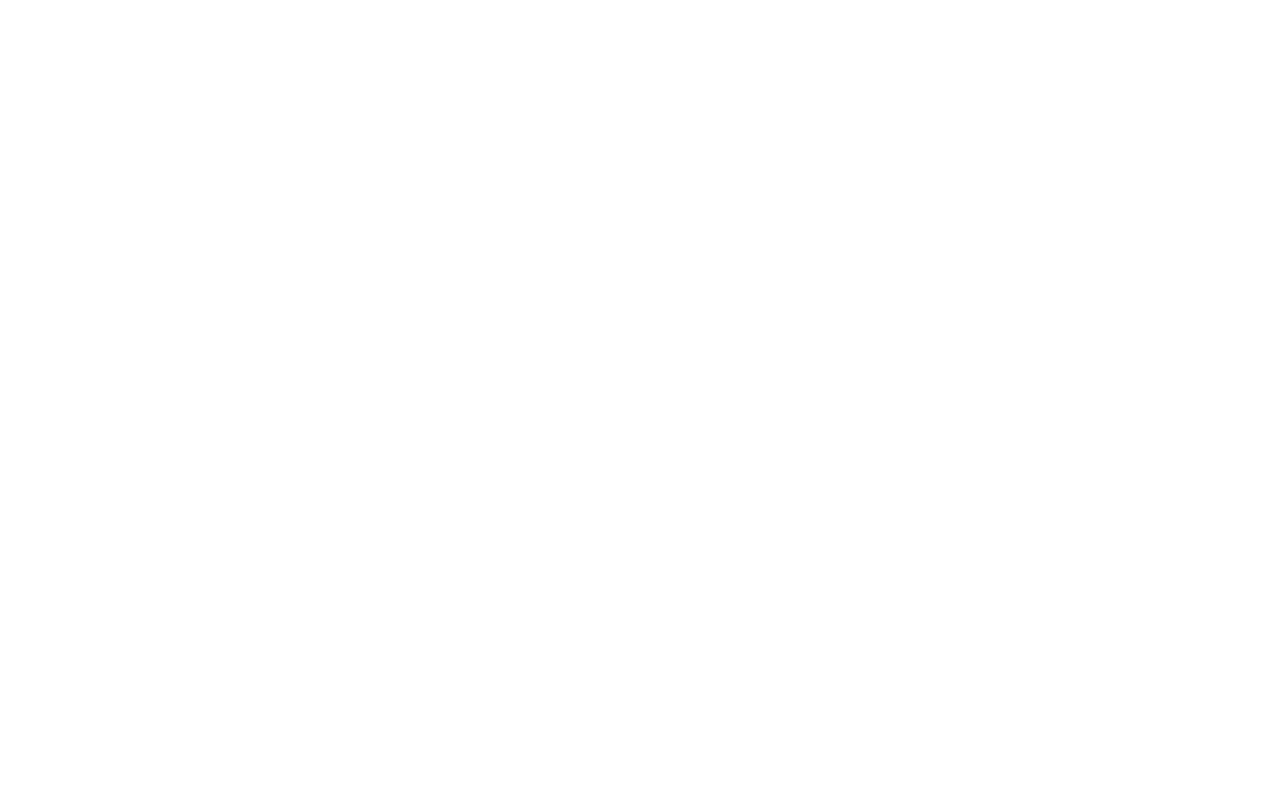
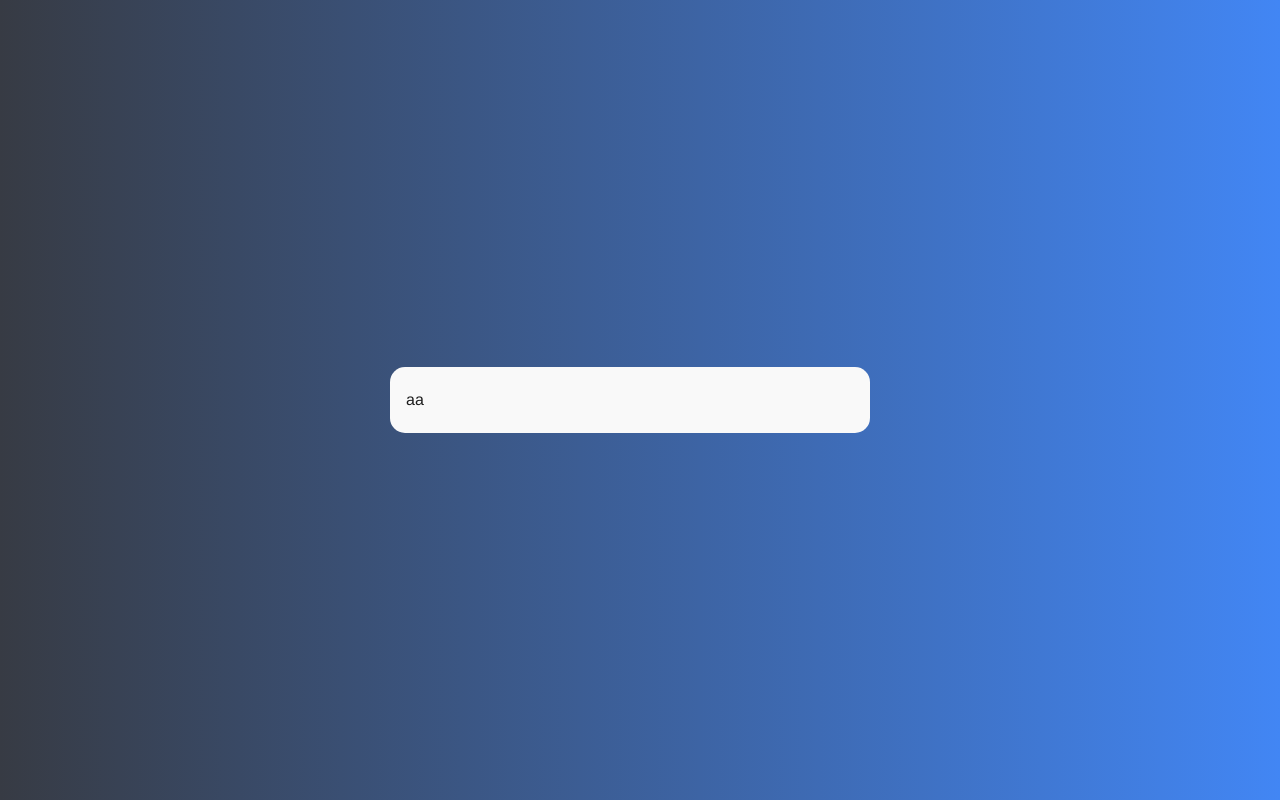
Before and after one commit to jepapt2/React_ProfileSite, a React (Create React App) app: page / in a window 1280 px wide. Built offline with nearby package versions, Linux system fonts and the light colour scheme.

Commit message:
components_directory_and_Card_Create

```diff
--- a/src/App.tsx
+++ b/src/App.tsx
@@ -1,11 +1,14 @@
 import AppContainer from './styles/AppContainer'
 import { ThemeProvider } from 'styled-components'
 import Theme from './styles/theme'
+import Card from './components/ui/Card'
 
 function App() {
   return (
     <ThemeProvider theme={Theme}>
-      <AppContainer></AppContainer>
+      <AppContainer>
+        <Card>aa</Card>
+      </AppContainer>
     </ThemeProvider>
   )
 }
--- a/src/components/ui/Card.tsx
+++ b/src/components/ui/Card.tsx
@@ -1,9 +1,16 @@
 import styled from 'styled-components'
 
-const SomethingContainer = styled.div``
-
-function Card() {
-  return <div></div>
+type Props = {
+  children: React.ReactNode
 }
 
+const Card: React.FC<Props> = ({ children }) => {
+  return <StyledCard>{children}</StyledCard>
+}
+
+const StyledCard = styled.div`
+  background-color: ${(props) => props.theme.colors.baseColor};
+  border-radius: 15px;
+  padding: 24px 16px;
+`
 export default Card
--- a/src/styles/AppContainer.ts
+++ b/src/styles/AppContainer.ts
@@ -2,6 +2,8 @@
 
 //App.tsx用のレスポンシブコンテナ
 const AppContainer = styled.div`
+    min-height: 100vh;
+    min-height: 100svh;
     display: flex;
     flex-wrap: wrap;
     align-content: center;
@@ -12,7 +14,6 @@
     > * {
         width: 100%;
         max-width: 480px;
-        margin-bottom: 20px;
     }
     @media (min-width: 768px) {
         > * {
--- a/src/styles/theme.ts
+++ b/src/styles/theme.ts
@@ -16,7 +16,7 @@
 
 type AppTheme = typeof Theme
 
-//theme用の型定義
+// theme用の型定義
 declare module 'styled-components' {
   // eslint-disable-next-line @typescript-eslint/no-empty-interface
   interface DefaultTheme extends AppTheme {}
```
Also changed, not shown: .eslintrc.js.
